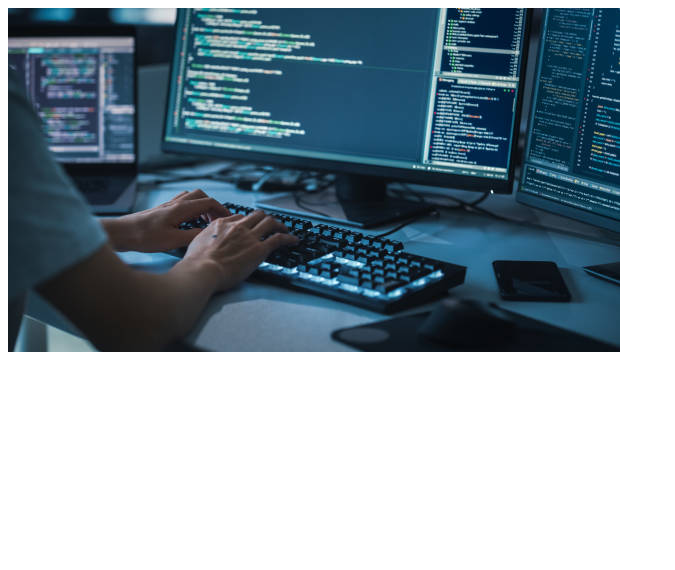
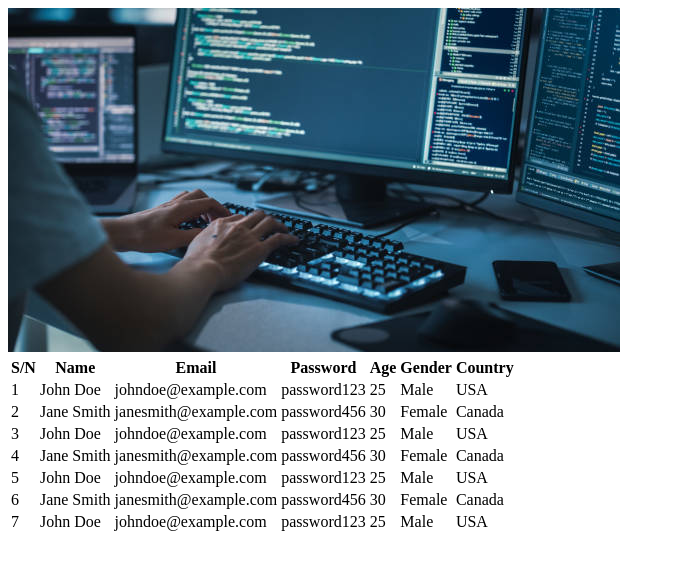
Before and after one commit to Ayo-kunle/Tables, a plain HTML site: page index.html in a window 1280 px wide. Shown: the whole page, without its empty margins (0-675 px from the left). Drawn offline with Linux system fonts and the light colour scheme.

Commit message:
initial commit

```diff
--- a/index.html
+++ b/index.html
@@ -8,5 +8,85 @@
 </head>
 <body>
 	<a href="https://github.com/Ayo-kunle"><img src="./doc/sample/istockphoto-1356364287-612x612.jpg" alt="sample image"></a>
+
+    <table>
+		<thead>
+			<tr>
+				<th>S/N</th>
+				<th>Name</th>
+				<th>Email</th>
+				<th>Password</th>
+				<th>Age</th>
+				<th>Gender</th>
+				<th>Country</th>
+			</tr>
+		</thead>
+		<tbody>
+			<tr>
+				<td>1</td>
+				<td>John Doe</td>
+				<td>johndoe@example.com</td>
+				<td>password123</td>
+				<td>25</td>
+				<td>Male</td>
+				<td>USA</td>
+			</tr>
+			<tr>
+				<td>2</td>
+				<td>Jane Smith</td>
+				<td>janesmith@example.com</td>
+				<td>password456</td>
+				<td>30</td>
+				<td>Female</td>
+				<td>Canada</td>
+			</tr>
+            <tr>
+				<td>3</td>
+				<td>John Doe</td>
+				<td>johndoe@example.com</td>
+				<td>password123</td>
+				<td>25</td>
+				<td>Male</td>
+				<td>USA</td>
+			</tr>
+			<tr>
+				<td>4</td>
+				<td>Jane Smith</td>
+				<td>janesmith@example.com</td>
+				<td>password456</td>
+				<td>30</td>
+				<td>Female</td>
+				<td>Canada</td>
+			</tr>
+            <tr>
+				<td>5</td>
+				<td>John Doe</td>
+				<td>johndoe@example.com</td>
+				<td>password123</td>
+				<td>25</td>
+				<td>Male</td>
+				<td>USA</td>
+			</tr>
+			<tr>
+				<td>6</td>
+				<td>Jane Smith</td>
+				<td>janesmith@example.com</td>
+				<td>password456</td>
+				<td>30</td>
+				<td>Female</td>
+				<td>Canada</td>
+			</tr>
+            <tr>
+				<td>7</td>
+				<td>John Doe</td>
+				<td>johndoe@example.com</td>
+				<td>password123</td>
+				<td>25</td>
+				<td>Male</td>
+				<td>USA</td>
+			</tr>
+		</tbody>
+	</table>
+
 </body>
 </html>
```
